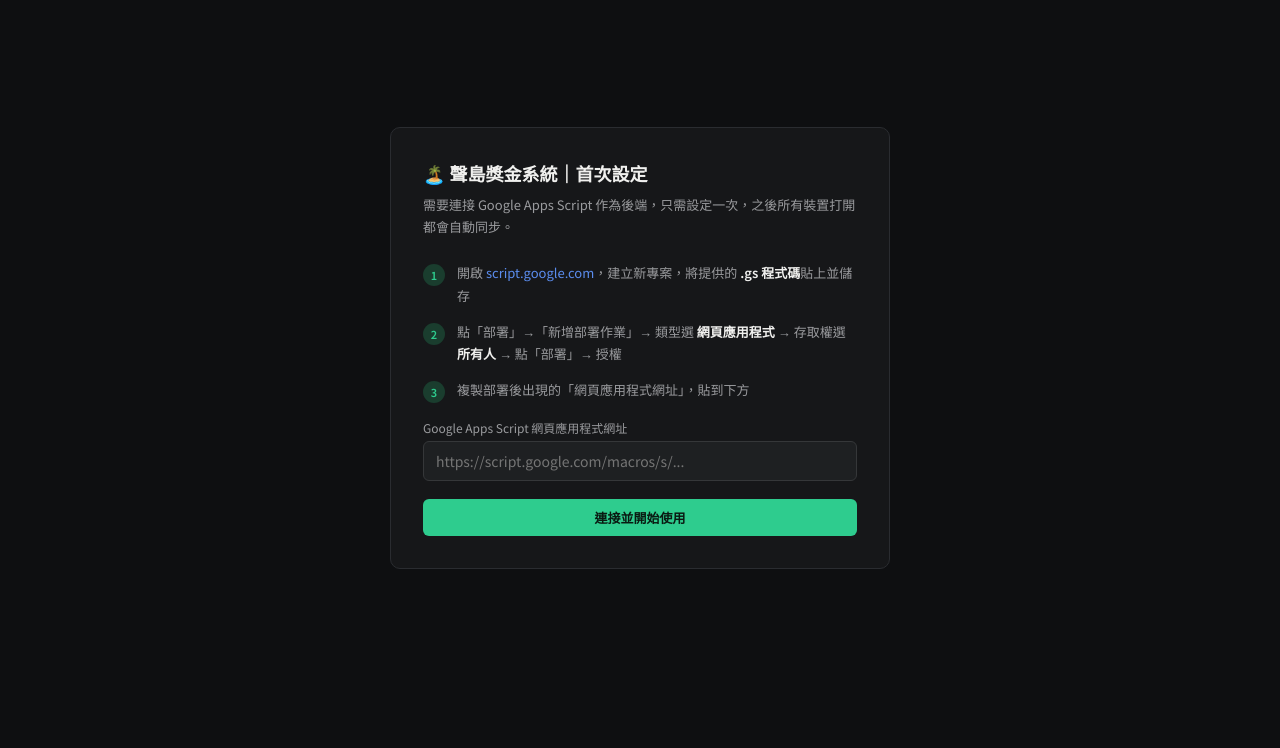
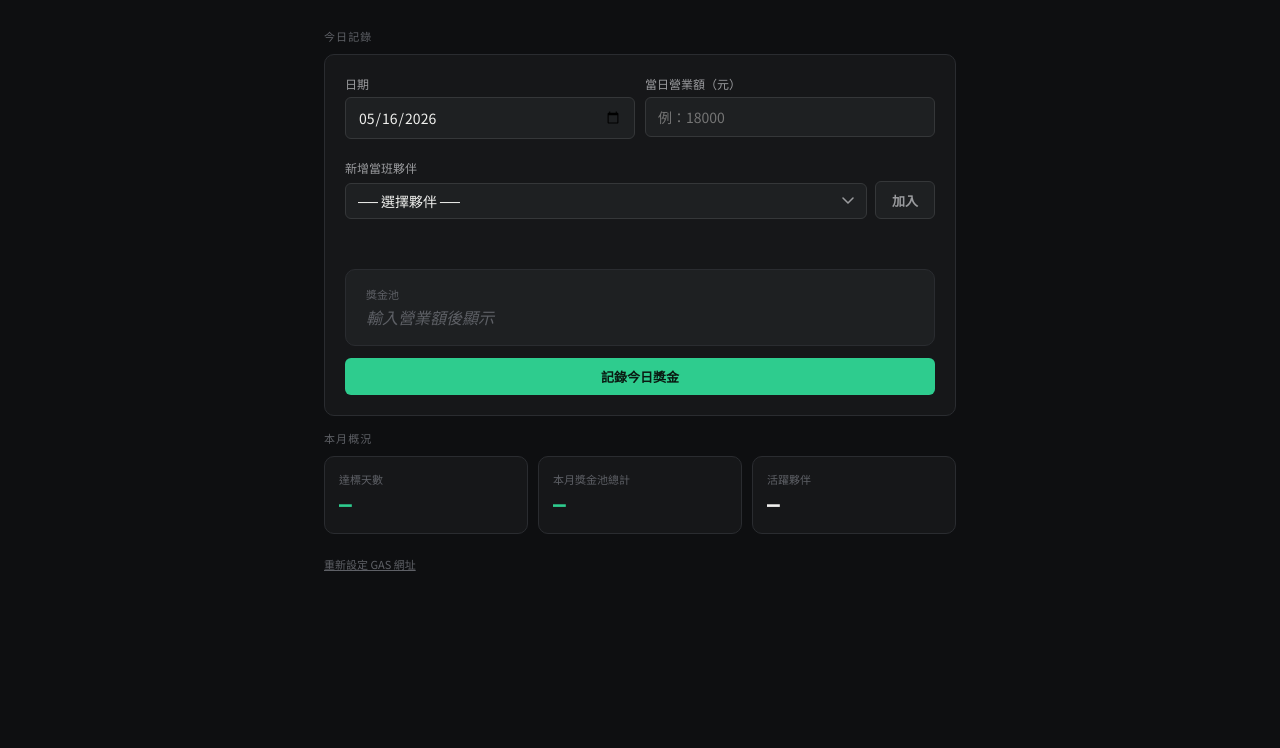
Before and after one commit to lucylu880709-arch/BeingCafeBonus, a plain HTML site: page index.html in a window 1280 px wide. Shown: the part 52-800 px from the top of the page. Drawn offline with nearby package versions, Linux system fonts and the light colour scheme.

Commit message:
Update index.html

```diff
--- a/index.html
+++ b/index.html
@@ -123,21 +123,6 @@ tr:hover td{background:var(--bg3)}
 </head>
 <body>
 
-<div class="setup-screen" id="setup-screen">
-  <div class="setup-box">
-    <div class="setup-title">🏝️ 聲島獎金系統｜首次設定</div>
-    <div class="setup-sub">需要連接 Google Apps Script 作為後端，只需設定一次，之後所有裝置打開都會自動同步。</div>
-    <div class="step"><div class="step-num">1</div><div class="step-text">開啟 <a href="https://script.google.com" target="_blank">script.google.com</a>，建立新專案，將提供的 <strong>.gs 程式碼</strong>貼上並儲存</div></div>
-    <div class="step"><div class="step-num">2</div><div class="step-text">點「部署」→「新增部署作業」→ 類型選 <strong>網頁應用程式</strong> → 存取權選 <strong>所有人</strong> → 點「部署」→ 授權</div></div>
-    <div class="step"><div class="step-num">3</div><div class="step-text">複製部署後出現的「網頁應用程式網址」，貼到下方</div></div>
-    <div class="ig" style="margin-top:1rem">
-      <label>Google Apps Script 網頁應用程式網址</label>
-      <input type="text" id="gas-url-input" placeholder="https://script.google.com/macros/s/...">
-    </div>
-    <button class="full" onclick="saveGasUrl()" style="margin-top:8px">連接並開始使用</button>
-  </div>
-</div>
-
 <nav>
   <div class="nav-brand">🏝️ 聲島 <span>獎金系統</span></div>
   <div class="nav-tabs">
@@ -219,7 +204,7 @@ const TIERS=[
   {min:30000,pool:3600}
 ];
 let members=[],records=[],selectedPartners=[],filterMember='all';
-let GAS_URL='';
+let GAS_URL='https://script.google.com/macros/s/AKfycbxiG_pbnU07lCBzQt76i5eZdErQkz7OaXKXVYCGpGTW6DlFWdvQanBRN5rUxl9eP7Iy/exec';
 
 function saveGasUrl(){
   const url=document.getElementById('gas-url-input').value.trim();
```
